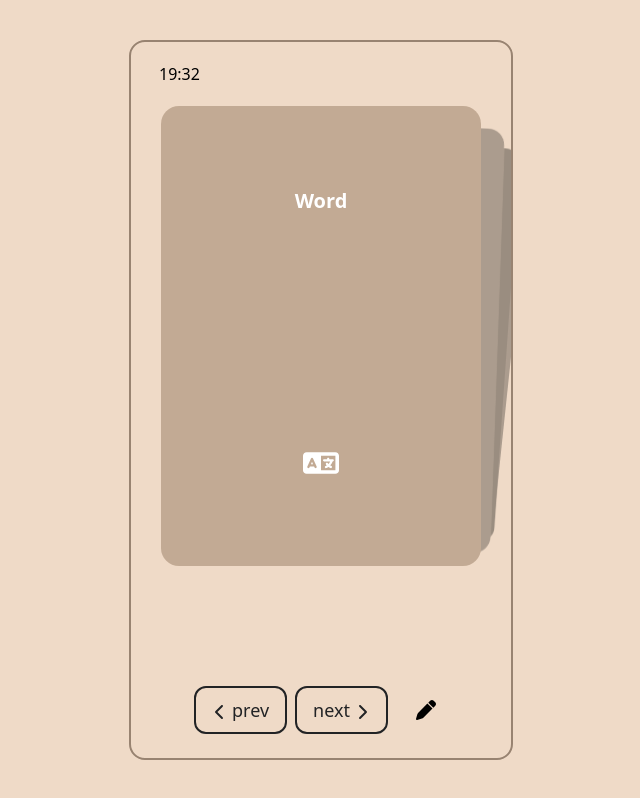
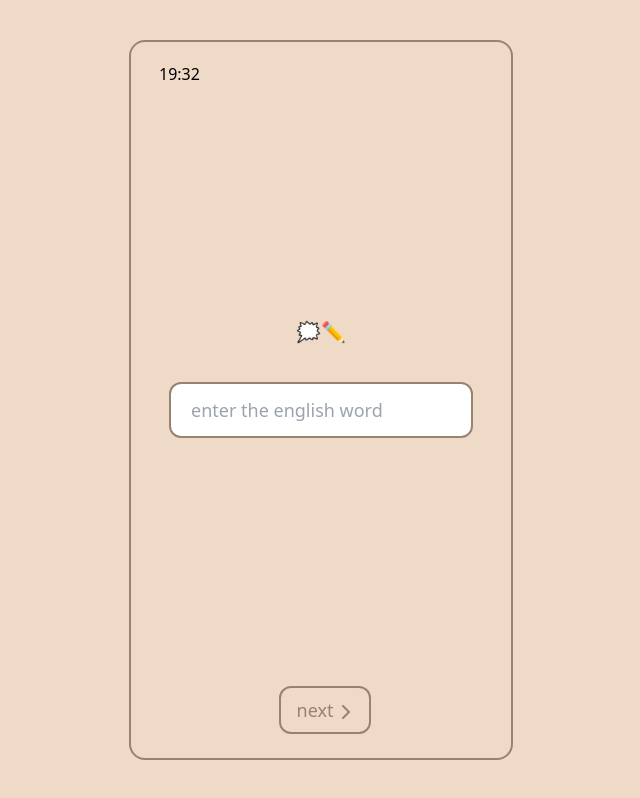
Before and after one commit to vladk7072/react-engwords-app, a React (Create React App) app: page /adding-words in a window 1280 px wide. Shown: the whole page, without its empty margins (319-959 px from the left). Built offline with nearby package versions, Linux system fonts and the light colour scheme.

Commit message:
feat: fetch data, AddPage init

```diff
--- a/package.json
+++ b/package.json
@@ -12,6 +12,7 @@
     "@types/react-dom": "^18.0.10",
     "react": "^18.2.0",
     "react-dom": "^18.2.0",
+    "react-router-dom": "^6.7.0",
     "react-scripts": "5.0.1",
     "sass": "^1.57.1",
     "swiper": "^8.4.6",
--- a/src/App.tsx
+++ b/src/App.tsx
@@ -1,63 +1,27 @@
-import React, { useRef } from "react";
+import React, { useState } from "react";
 import "./app.scss";
-import { Top } from "./components/Top";
-import { Navbar } from "./components/Navbar";
-import { Word } from "./components/Word";
-import { Swiper, SwiperSlide } from "swiper/react";
-import { Navigation } from "swiper";
-import "swiper/css/navigation";
-import { EffectCards } from "swiper";
-import "swiper/css";
-import "swiper/css/effect-cards";
-import { Popup } from "./components/Popup";
-
-type StateType = {
-  id: number;
-  word: string;
-  translate: string;
-};
-const state = [
-  { id: 1, word: "Word", translate: "Слово" },
-  { id: 2, word: "Word2", translate: "Слово2" },
-  { id: 3, word: "Word3", translate: "Слово3" },
-  { id: 4, word: "Word4", translate: "Слово4" },
-] as StateType[];
+import { Routes, Route, Navigate } from "react-router-dom";
+import { Main } from "./pages/Main";
+import { AddPage } from "./pages/AddPage";
 
 export const App = () => {
 
-  const swiperNavPrevref = useRef(null);
-  const swiperNavNextref = useRef(null);
+  const [time, setTime] = useState("");
 
-  state.sort(()=> Math.random()-0.5);
+  setInterval(() => {
+    var date = new Date();
+    var datetime = date.toLocaleTimeString("uk-UA");
+    let newtime = datetime.slice(0, -3);
+    setTime(newtime);
+  }, 1000);
 
   return (
     <div className="main">
-      {/* <Popup /> */}
-      <div className="wrapper">
-        <Top />
-        <div>
-          <Swiper
-            modules={[Navigation, EffectCards]}
-            speed={300}
-            effect={"cards"}
-            grabCursor={true}
-            navigation={{
-              prevEl: swiperNavPrevref.current,
-              nextEl: swiperNavNextref.current,
-            }}
-          >
-            {state.map((slide) => (
-              <SwiperSlide key={slide.id}>
-                <Word word={slide.word} translate={slide.translate} />
-              </SwiperSlide>
-            ))}
-          </Swiper>
-        </div>
-        <Navbar
-          swiperNavPrevref={swiperNavPrevref}
-          swiperNavNextref={swiperNavNextref}
-        />
-      </div>
+      <Routes>
+        <Route path="/" element={<Navigate to="/home" />} />
+        <Route path="/home" element={<Main time={time} />} />
+        <Route path="/adding-words" element={<AddPage time={time} />} />
+      </Routes>
     </div>
   );
 };
--- a/src/app.scss
+++ b/src/app.scss
@@ -6,33 +6,34 @@
   @apply h-[100vh] bg-[#efdac7] flex items-center justify-center px-3 font-sans font-normal relative;
 }
 .wrapper {
-  @apply max-w-sm mx-auto w-[100%] h-[90vh] overflow-hidden border-2 border-[#988371] rounded-2xl flex items-center justify-center flex-col px-3 pb-4 pt-2 sm:px-4 sm:pb-6 sm:pt-3;
+  @apply max-w-sm mx-auto w-[100%] h-[90vh] overflow-hidden border-2 border-[#988371] rounded-2xl flex items-center justify-between flex-col px-3 pb-4 pt-2 sm:px-4 sm:pb-6 sm:pt-3;
 }
 .top {
   @apply font-medium flex justify-between items-center w-[100%] pl-3 pb-5 pt-2;
 }
 .button {
-  @apply px-4 py-2 flex items-center border-2 rounded-xl hover:cursor-pointer;
-  border-color: #222325;
-  color: #222325;
+  @apply px-4 py-2 flex items-center border-2 rounded-xl hover:cursor-pointer select-none border-[#988371] text-[#988371] active:bg-[#c9b7a7];
 }
 .word {
   @apply rounded w-[100%] text-center px-1 py-[5%] sm:px-2 sm:py-[10%] h-[100%] flex flex-col justify-around;
   &__text {
-    @apply font-semibold text-xl text-white transition-all;
+    @apply font-semibold text-xl text-white transition-all text-center;
   }
   & + & {
     margin-top: 12px;
   }
 }
 .btn-text {
-  @apply text-[#222325] text-lg font-medium mr-1;
+  @apply text-[#988371] text-lg font-medium mr-1;
   &-left {
     @apply ml-1 mr-0;
   }
 }
+.input{
+  @apply my-9 py-3 px-5 max-w-[100%] w-[100%] rounded-xl border-2 border-[#988371] font-medium text-lg text-[#000] focus:outline-none;
+}
 
-// system slider styles
+.main-slider {
   .swiper {
     max-width: 320px;
     width: 100%;
@@ -56,6 +57,17 @@
   .swiper-slide:nth-child(3n) {
     background-color: #b5a596;
   }
+  &__add{
+    .swiper-slide:nth-child(1n) {
+      background-color: transparent;
+    }
+    .swiper-slide:nth-child(2n) {
+      background-color: transparent;
+    }
+    .swiper-slide:nth-child(3n) {
+      background-color: transparent;
+    }
+  }
   @media (max-width: 375px) {
     .swiper {
       max-width: 290px;
@@ -76,3 +88,4 @@
       height: 260px;
     }
   }
+}
--- a/src/components/Button.tsx
+++ b/src/components/Button.tsx
@@ -16,7 +16,7 @@ export const Button: FC<PropsType> = ({ title, left, right }) => {
         viewBox="0 0 384 512"
       >
         <path
-          fill="#222325"
+          fill="#988371"
           d="M41.4 233.4c-12.5 12.5-12.5 32.8 0 45.3l192 192c12.5 12.5 32.8 12.5 45.3 0s12.5-32.8 0-45.3L109.3 256 278.6 86.6c12.5-12.5 12.5-32.8 0-45.3s-32.8-12.5-45.3 0l-192 192z"
         />
       </svg>
--- a/src/components/Navbar.tsx
+++ b/src/components/Navbar.tsx
@@ -1,5 +1,6 @@
 import React, { FC } from "react";
 import { Button } from "./Button";
+import { Link } from "react-router-dom";
 
 type PropsType = {
   swiperNavPrevref: React.LegacyRef<HTMLDivElement>;
@@ -18,15 +19,16 @@ export const Navbar: FC<PropsType> = ({
       <div ref={swiperNavNextref}>
         <Button title="next" right={true} />
       </div>
-      <div className="px-3 py-3 ml-4">
+      <Link to={"/adding-words"} className="px-3 py-3 ml-4">
         <svg
           className="w-5 h-5 hover:cursor-pointer"
           xmlns="http://www.w3.org/2000/svg"
           viewBox="0 0 512 512"
+          fill="#988371"
         >
           <path d="M362.7 19.3L314.3 67.7 444.3 197.7l48.4-48.4c25-25 25-65.5 0-90.5L453.3 19.3c-25-25-65.5-25-90.5 0zm-71 71L58.6 323.5c-10.4 10.4-18 23.3-22.2 37.4L1 481.2C-1.5 489.7 .8 498.8 7 505s15.3 8.5 23.7 6.1l120.3-35.4c14.1-4.2 27-11.8 37.4-22.2L421.7 220.3 291.7 90.3z" />
         </svg>
-      </div>
+      </Link>
     </div>
   );
 };
--- a/src/index.tsx
+++ b/src/index.tsx
@@ -1,12 +1,17 @@
 import React from "react";
 import ReactDOM from "react-dom/client";
+import { BrowserRouter } from "react-router-dom";
 import { App } from "./App";
 import reportWebVitals from "./reportWebVitals";
 
 const root = ReactDOM.createRoot(
   document.getElementById("root") as HTMLElement
 );
-root.render(<App />);
+root.render(
+  <BrowserRouter>
+    <App />
+  </BrowserRouter>
+);
 
 // If you want to start measuring performance in your app, pass a function
 // to log results (for example: reportWebVitals(console.log))
--- /dev/null
+++ b/src/pages/AddPage.tsx
@@ -0,0 +1,67 @@
+import React, { FC, useState } from "react";
+
+import "swiper/css";
+import "swiper/css/effect-fade";
+import { Top } from "../components/Top";
+import { Button } from "../components/Button";
+
+type PropsType = {
+  time: string;
+};
+
+export const AddPage: FC<PropsType> = ({ time }) => {
+  const textState = [
+    { id: 1, text: "next" },
+    { id: 2, text: "push" },
+  ];
+
+  const [numArray, setNumArray] = useState(0);
+  const [valueFirst, setValueFirst] = useState("");
+  const [valueSecond, setValueSecond] = useState("");
+
+  const nextInput = () => {
+    if (valueFirst.length >= 1) {
+      setNumArray(numArray + 1);
+    }
+  };
+
+  return (
+    <div className="wrapper">
+      <Top time={time} />
+      <div className="main-slider main-slider__add">
+        <div className="word__text">🗯✏</div>
+        {numArray > 0 ? (
+          <input
+            className="input"
+            type="text"
+            placeholder="enter the english word"
+            value={valueSecond}
+            onChange={(e) => setValueSecond(e.currentTarget.value)}
+          />
+        ) : (
+          <input
+            className="input"
+            type="text"
+            placeholder="enter the english word"
+            value={valueFirst}
+            onChange={(e) => setValueFirst(e.currentTarget.value)}
+          />
+        )}
+      </div>
+      {numArray > 0 ? (
+        <div className="flex items-center">
+          <div>
+            <Button title="back" />
+          </div>
+          <div>
+            <Button title={textState[numArray].text} right={true} />
+          </div>
+        </div>
+      ) : (
+        <div onClick={() => nextInput()}>
+          <Button title={textState[numArray].text} right={true} />
+        </div>
+      )}
+    </div>
+  );
+};
--- /dev/null
+++ b/src/pages/Main.tsx
@@ -0,0 +1,130 @@
+import React, { useRef, useState, useEffect, FC } from "react";
+import { Swiper, SwiperSlide } from "swiper/react";
+import { Navigation } from "swiper";
+import "swiper/css/navigation";
+import { EffectCards } from "swiper";
+import "swiper/css";
+import "swiper/css/effect-cards";
+import { Top } from "../components/Top";
+import { Word } from "../components/Word";
+import { Navbar } from "../components/Navbar";
+
+type CardType = {
+  id: number;
+  word: string;
+  translate: string;
+};
+type PropsType = {
+  time: string
+}
+
+export const Main: FC<PropsType>  = ({ time }) => {
+  const swiperNavPrevref = useRef(null);
+  const swiperNavNextref = useRef(null);
+
+  const [cards, setCards] = useState<CardType[]>();
+
+  useEffect(() => {
+    const fetchData = async () => {
+      const response = await fetch(
+        "https://63caa7a5f36cbbdfc75d4c8d.mockapi.io/db"
+      ).then((response) => response.json());
+      const dataSort = response.sort(() => Math.random() - 0.5);
+      setCards(dataSort);
+    };
+    fetchData();
+  }, []);
+
+  return (
+    <div className="wrapper">
+      <Top time={time} />
+      <div className="main-slider">
+        {cards ? (
+          <Swiper
+            modules={[Navigation, EffectCards]}
+            speed={300}
+            navigation={{
+              prevEl: swiperNavPrevref.current,
+              nextEl: swiperNavNextref.current,
+            }}
+            effect={"cards"}
+            grabCursor={true}
+          >
+            {cards.map((slide) => (
+              <SwiperSlide key={slide.id}>
+                <Word word={slide.word} translate={slide.translate} />
+              </SwiperSlide>
+            ))}
+          </Swiper>
+        ) : (
+          <svg
+            xmlns="http://www.w3.org/2000/svg"
+            xmlnsXlink="http://www.w3.org/1999/xlink"
+            width="200px"
+            height="200px"
+            viewBox="0 0 100 100"
+            preserveAspectRatio="xMidYMid"
+            className="mt-6"
+          >
+            <g transform="translate(26.666666666666668,26.666666666666668)">
+              <rect x="-20" y="-20" width="40" height="40" fill="#c2aa94">
+                <animateTransform
+                  attributeName="transform"
+                  type="scale"
+                  repeatCount="indefinite"
+                  dur="1s"
+                  keyTimes="0;1"
+                  values="1.1500000000000001;1"
+                  begin="-0.3s"
+                />
+              </rect>
+            </g>
+            <g transform="translate(73.33333333333333,26.666666666666668)">
+              <rect x="-20" y="-20" width="40" height="40" fill="#c9b7a7">
+                <animateTransform
+                  attributeName="transform"
+                  type="scale"
+                  repeatCount="indefinite"
+                  dur="1s"
+                  keyTimes="0;1"
+                  values="1.1500000000000001;1"
+                  begin="-0.2s"
+                />
+              </rect>
+            </g>
+            <g transform="translate(26.666666666666668,73.33333333333333)">
+              <rect x="-20" y="-20" width="40" height="40" fill="#b5a596">
+                <animateTransform
+                  attributeName="transform"
+                  type="scale"
+                  repeatCount="indefinite"
+                  dur="1s"
+                  keyTimes="0;1"
+                  values="1.1500000000000001;1"
+                  begin="0s"
+                />
+              </rect>
+            </g>
+            <g transform="translate(73.33333333333333,73.33333333333333)">
+              <rect x="-20" y="-20" width="40" height="40" fill="#c8b890">
+                <animateTransform
+                  attributeName="transform"
+                  type="scale"
+                  repeatCount="indefinite"
+                  dur="1s"
+                  keyTimes="0;1"
+                  values="1.1500000000000001;1"
+                  begin="-0.1s"
+                />
+              </rect>
+            </g>
+          </svg>
+        )}
+      </div>
+      <Navbar
+        swiperNavPrevref={swiperNavPrevref}
+        swiperNavNextref={swiperNavNextref}
+      />
+    </div>
+  );
+};
```
Also changed, not shown: src/components/Popup.tsx (deleted, +0 -22 lines), src/components/Top.tsx (+5 -9 lines), 1 other file (tests, documents, lock files or other folders). Lines whose indentation alone changed are shown as unchanged.
